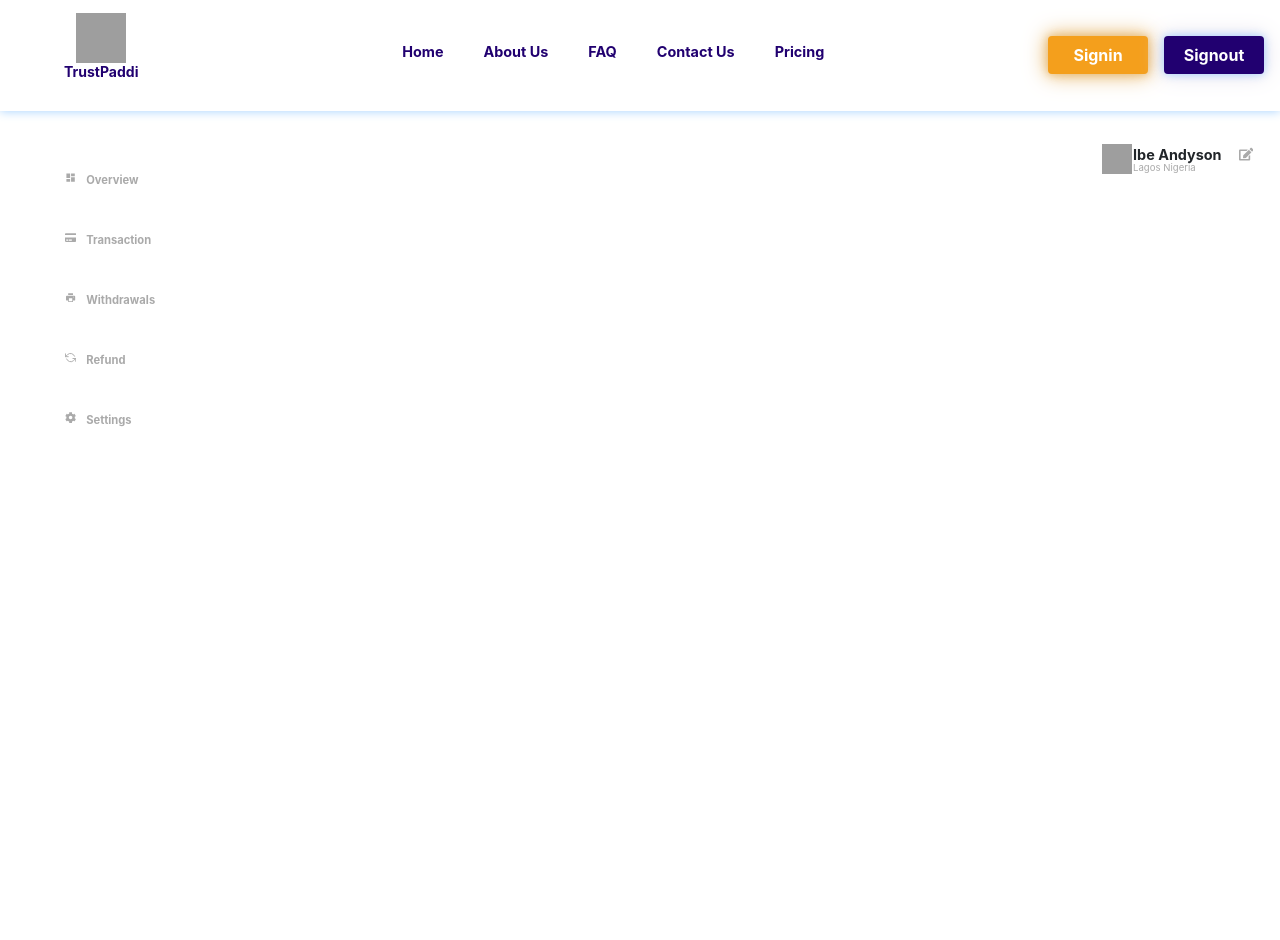
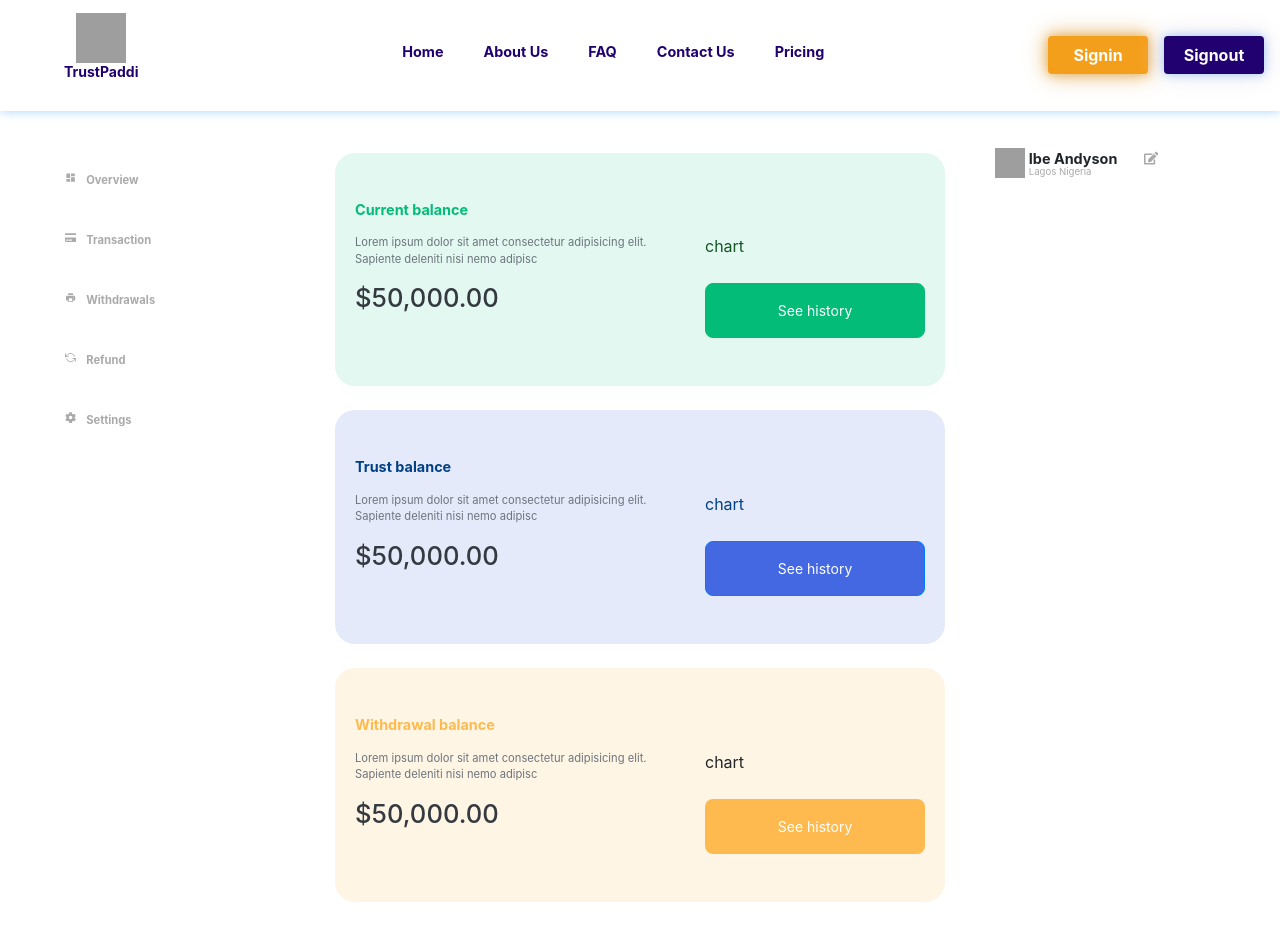
Before and after one commit to CatCoder52/trustpadi, a Next.js app: page /dashboard_overview in a window 1280 px wide. Shown: the top 940 px of the page. Before the commit the page ends 800 px from the top, so only its background shows below. Built offline with nearby package versions, Linux system fonts and the light colour scheme; grey boxes are pictures that could not be loaded.

Commit message:
overview

```diff
--- /dev/null
+++ b/components/Overview.js
@@ -0,0 +1,189 @@
+import React from 'react';
+
+export default function overview() {
+    return (
+        <div>
+            <div className="overview-big d-none d-md-block d-lg-block" />
+            <div className="overview-small d-lg-none d-md-none d-sm-block" />
+            <section className="dashboard">
+                <div className="card border-0 mb-4 rounded alert-success">
+                    <div className="card-body py-5">
+                        <h5 className="font-weight-bold mb-3 title">Current balance</h5>
+
+                        <div className="row">
+                            <div className="col-lg-7">
+                                <p className="text-muted sub-title">
+                                    Lorem ipsum dolor sit amet consectetur adipisicing elit. Sapiente deleniti nisi nemo
+                                    adipisc
+                                </p>
+                            </div>
+
+                            <div className="col-lg-5">chart</div>
+                        </div>
+
+                        <div className="row">
+                            <div className="col-lg-7">
+                                <h1 className="text-dark amout">$50,000.00</h1>
+                            </div>
+
+                            <div className="col-lg-5">
+                                <button className="btn btn-success w-100 py-3  btn-sm">See history</button>
+                            </div>
+                        </div>
+                    </div>
+                </div>
+
+                <div className="card border-0 mb-4 rounded alert-primary">
+                    <div className="card-body py-5 ">
+                        <h5 className="font-weight-bold mb-3 title">Trust balance</h5>
+
+                        <div className="row">
+                            <div className="col-lg-7">
+                                <p className="text-muted sub-title">
+                                    Lorem ipsum dolor sit amet consectetur adipisicing elit. Sapiente deleniti nisi nemo
+                                    adipisc
+                                </p>
+                            </div>
+
+                            <div className="col-lg-5">chart</div>
+                        </div>
+
+                        <div className="row">
+                            <div className="col-lg-7">
+                                <h1 className="text-dark amout">$50,000.00</h1>
+                            </div>
+
+                            <div className="col-lg-5">
+                                <button className="btn btn-primary w-100 py-3  btn-sm">See history</button>
+                            </div>
+                        </div>
+                    </div>
+                </div>
+
+                <div className="card border-0 mb-4 rounded alert-gold">
+                    <div className="card-body py-5 ">
+                        <h5 className="font-weight-bold mb-3 title">Withdrawal balance</h5>
+
+                        <div className="row">
+                            <div className="col-lg-7">
+                                <p className="text-muted sub-title">
+                                    Lorem ipsum dolor sit amet consectetur adipisicing elit. Sapiente deleniti nisi nemo
+                                    adipisc
+                                </p>
+                            </div>
+
+                            <div className="col-lg-5">chart</div>
+                        </div>
+
+                        <div className="row">
+                            <div className="col-lg-7">
+                                <h1 className="text-dark amout">$50,000.00</h1>
+                            </div>
+
+                            <div className="col-lg-5">
+                                <button className="btn btn-gold w-100 py-3 btn-sm">See history</button>
+                            </div>
+                        </div>
+                    </div>
+                </div>
+            </section>
+            <style jsx>
+                {`
+                    section {
+                        margin: 60px 0;
+                    }
+                    .overview-small {
+                      margin-top: 50%;
+                  }
+                   .overview-big {
+                      margin-top: 25%;
+                  }
+
+                    .rounded {
+                        border-radius: 20px !important;
+                    }
+                    .alert-success {
+                        background-color: #02bc781c !important;
+                    }
+
+                    .alert-primary {
+                        background-color: #4169e223 !important;
+                    }
+
+                    .alert-success h5 {
+                        color: #02bc77 !important;
+                    }
+
+                    .alert-gold {
+                        background-color: #febb4f27 !important;
+                    }
+                    .alert-gold h5 {
+                        color: #feba4f !important;
+                    }
+                  }
+                  .text-primary{
+                      color: #210070 !important;
+                  }
+
+                  .text-success{
+                      color: #02BC77 !important;
+                  }
+
+                  .text-gold{
+                      color: #f49f1c !important;
+                  }
+
+                  .btn, .form-control{
+                      border-radius: 8px;
+                      box-shadow: none !important;
+                  }
+
+                  .btn-primary{
+                      background-color: #4468E2 !important;
+                  }
+                  .btn-primary:hover{
+                      background-color: #4062d4 !important;
+                  }
+
+                  .btn-success{
+                      background-color: #02BC77 !important;
+                      border-color: #02BC77;
+                  }
+                  .btn-success:hover{
+                      background-color: #05a369 !important;
+                      border-color: #05a369 !important;
+                  }
+
+                  .btn-light{
+                      background-color: #4169e227 !important;
+                      color: #4169e288;
+                  }
+                  .btn-light:hover{
+                      background-color: #4169e238 !important;
+                      color: #4169e29c;
+                  }
+
+                  .btn-gold{
+                      background-color: #FEBA4F !important;
+                      color: white;
+                  }
+                  .btn-gold:hover{
+                      background-color: #ebab43 !important;
+                      color: white;
+                  }
+                    .title {
+                        font-size: 0.9em;
+                        font-wight: bold;
+                    }
+                    .sub-title {
+                        font-size: 0.7em;
+                    }
+                    .amout {
+                        font-size: 1.6em;
+                        font-wight: bold;
+                    }
+                `}
+            </style>
+        </div>
+    );
+}
--- a/pages/dashboard_overview.js
+++ b/pages/dashboard_overview.js
@@ -1,19 +1,20 @@
 import React from 'react';
 import SideBar from '../components/SideBar';
 import DashboardRight from '../components/DashboardRight';
+import Overview from '../components/Overview';
 
 export default function dashboard_overview() {
     return (
         <div className="body">
             <div className="container-fluid">
                 <div className="row">
-                    <div className="col-2  d-none d-lg-block">
+                    <div className="col-3  d-none d-lg-block">
                         <SideBar />
                     </div>
-                    <div className="col-xs-12 col-lg-8">
-                        <h1>HI</h1>
-                        </div>
-                    <div className="col-2  d-none d-lg-block">
+                    <div className="col-xs-12 col-md-12 col-lg-6 " >
+                        <Overview />
+                    </div>
+                    <div className="col-3  d-none d-lg-block">
                         <DashboardRight />
                     </div>
                 </div>
--- a/pages/faq.js
+++ b/pages/faq.js
@@ -33,7 +33,7 @@ export default function faq() {
                                     <span>
                                         doloremque consequuntur! Lorem ipsum dolor sit amet consectetur adipisicing
                                         elit.
-                                    </span>{' '}
+                                    </span>
                                     Nostrum temporibus impedit quaerat sit, animi cupiditate natus dolor, saepe, ipsa
                                     asperiores laudantium nisi repellendus ea quia est blanditiis. Dolore, doloremque
                                     consequuntur! Lorem ipsum dolor sit amet consectetur adipisicing elit. Nostrum
```
